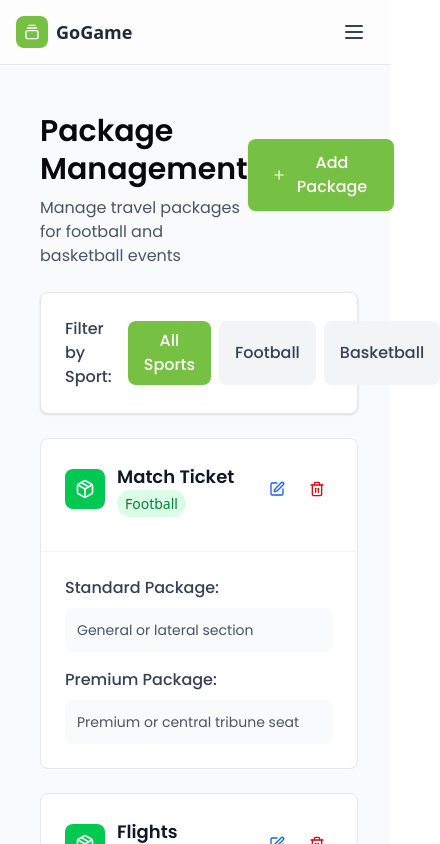
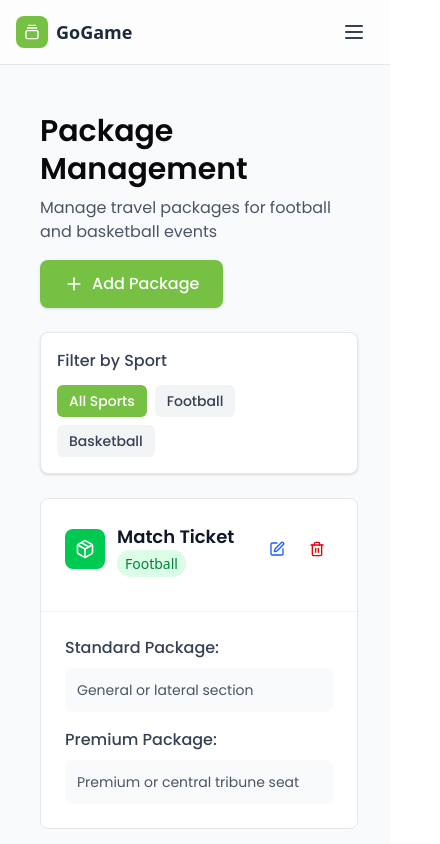
Before and after one commit to backbencherstudio/gogamee, a Next.js app: page /dashboard/package in a window 390 px wide. Shown: the top 844 px of the page, 440 px wide, since content can reach past the window. Built offline with nearby package versions, Linux system fonts and the light colour scheme.

Commit message:
Package manegment page fully responsive now

```diff
--- a/app/(admin)/dashboard/package/components/PackageManagement.tsx
+++ b/app/(admin)/dashboard/package/components/PackageManagement.tsx
@@ -76,10 +76,10 @@ export default function PackageManagement({
   };
 
   return (
-    <div className="pt-4 pl-10 min-h-screen mb-4 pr-8">
+    <div className="py-4 pl-10 min-h-screen mb-4 pr-8 ">
       <div className="flex flex-col gap-6">
         {/* Header Section */}
-        <div className="flex items-center justify-between">
+        <div className="flex items-start flex-col gap-4">
           <div className="flex flex-col gap-2">
             <h1 className="text-zinc-950 text-3xl md:text-4xl lg:text-4xl font-semibold font-['Poppins'] leading-tight pt-8">
               Package Management
@@ -98,10 +98,10 @@ export default function PackageManagement({
         </div>
 
         {/* Filter Section */}
-        <div className="bg-white rounded-lg border border-gray-200 p-6 shadow-sm">
-          <div className="flex items-center gap-4">
-            <span className="text-gray-700 font-medium font-['Poppins']">Filter by Sport:</span>
-            <div className="flex gap-2">
+        <div className="bg-white rounded-lg border border-gray-200 p-4 sm:p-6 shadow-sm">
+          <div className="flex flex-col gap-3">
+            <span className="text-gray-700 font-medium font-['Poppins'] whitespace-nowrap">Filter by Sport</span>
+            <div className="flex flex-wrap gap-2">
               {[
                 { value: 'all', label: 'All Sports' },
                 { value: 'football', label: 'Football' },
@@ -110,7 +110,7 @@ export default function PackageManagement({
                 <button
                   key={option.value}
                   onClick={() => setSelectedSport(option.value as 'football' | 'basketball' | 'all')}
-                  className={`px-4 py-2 rounded-lg font-medium font-['Poppins'] transition-all duration-200 ${
+                  className={`px-3 py-1.5 text-sm md:px-4 md:py-2 md:text-base rounded-md font-medium font-['Poppins'] transition-all duration-200 ${
                     selectedSport === option.value
                       ? 'bg-[#76C043] text-white'
                       : 'bg-gray-100 text-gray-700 hover:bg-gray-200'
```
